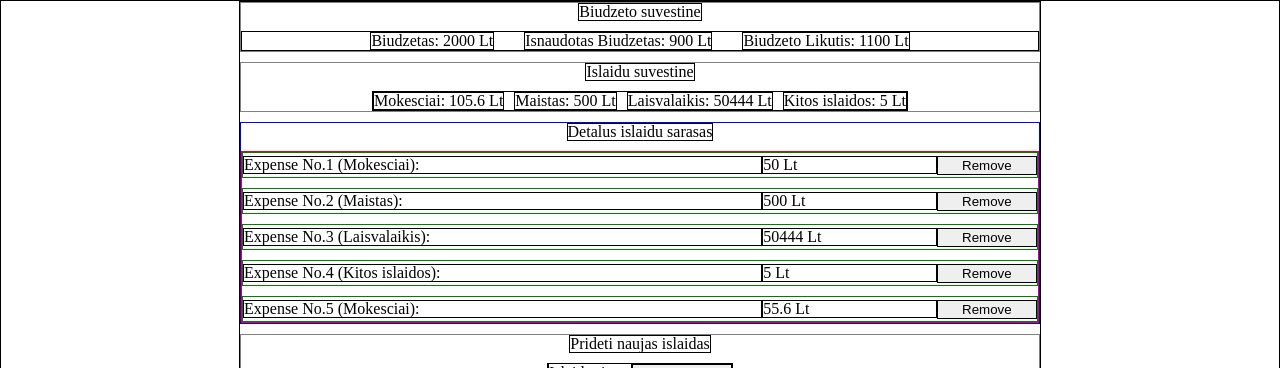
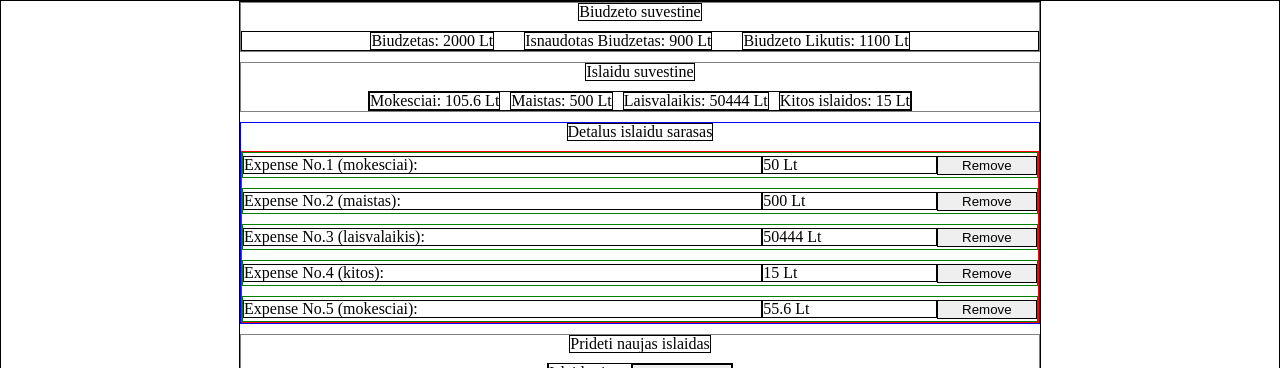
Before and after one commit to ignasc/personal-budget-app, a React (Create React App) app: page / in a window 1280 px wide. Shown: the top 368 px of the page. Built offline with nearby package versions, Linux system fonts and the light colour scheme.

Commit message:
Expense summary updates correctly when adding/removing expenses

```diff
--- a/src/App.js
+++ b/src/App.js
@@ -27,12 +27,37 @@ function App() {
     //This loop is temporary (and dirty), to sum up the current list of expenses that are used for test purposes
     for (let index = 0; index < expenses.length; index++) {
       const element = expenses[index];
-      let key = listOfCategories.find(key => budgetTypes[key].name == element.category)
-      console.log("expenseList")
+      let key = listOfCategories.find(key => key == element.category)
       expenseList[key].sum = expenseList[key].sum + element.sum
     }
     return expenseList
   })
+  //CALCULATE EXPENSE SUMMARY
+  function updateExpense(expenses){
+    //Let's create an initial expense summary list
+    let newExpenseSummary = {};
+    let listOfCategories = Object.keys(budgetTypes);
+    for (let index = 0; index < listOfCategories.length; index++) {
+      const element = listOfCategories[index];
+      newExpenseSummary[element] = {
+        sum: 0,
+        currency: "Lt",
+        name: budgetTypes[element].name
+      }
+    }
+
+    //First check if there are any expenses
+    if (expenses.length !== 0) {
+      //Loop through existing expense list and add up all expenses
+      for (let index = 0; index < expenses.length; index++) {
+        const category = expenses[index].category;
+        const sum = expenses[index].sum;
+        newExpenseSummary[category].sum = newExpenseSummary[category].sum + sum;
+      }
+    }
+
+    setExpenseSummary(newExpenseSummary)
+  };
   //REMOVE EXPENSE
   function removeExpense(keyId){
     setIslaidos(()=>{
@@ -43,6 +68,7 @@ function App() {
           updatedList.push(element);
         };
       };
+    updateExpense(updatedList)
     return updatedList;
     })
   };
@@ -53,6 +79,7 @@ function App() {
       newExpenseObject
     ]
     setIslaidos(newExpenseList)
+    updateExpense(newExpenseList)
   };
 
   return (
--- a/src/components/AddNewExpense.js
+++ b/src/components/AddNewExpense.js
@@ -23,7 +23,7 @@ function AddNewExpense(props) {
   var listOfCategories = Object.keys(budgetTypes);
   var listItems = listOfCategories.map( (item, index) =>{
       return (
-      <option key={index} value={budgetTypes[item].name}>{budgetTypes[item].name}</option>
+      <option key={index} value={item}>{budgetTypes[item].name}</option>
       )
   });
 
--- a/src/components/temp/DataForTest.js
+++ b/src/components/temp/DataForTest.js
@@ -1,9 +1,9 @@
 export const expenses = [
-    {category: "Mokesciai", name: "Expense No.1", sum: 50, currency: "Lt"},
-    {category: "Maistas", name: "Expense No.2", sum: 500, currency: "Lt"},
-    {category: "Laisvalaikis", name: "Expense No.3", sum: 50444, currency: "Lt"},
-    {category: "Kitos islaidos", name: "Expense No.4", sum: 5, currency: "Lt"},
-    {category: "Mokesciai", name: "Expense No.5", sum: 55.6, currency: "Lt"}
+    {category: "mokesciai", name: "Expense No.1", sum: 50, currency: "Lt"},
+    {category: "maistas", name: "Expense No.2", sum: 500, currency: "Lt"},
+    {category: "laisvalaikis", name: "Expense No.3", sum: 50444, currency: "Lt"},
+    {category: "kitos", name: "Expense No.4", sum: 15, currency: "Lt"},
+    {category: "mokesciai", name: "Expense No.5", sum: 55.6, currency: "Lt"}
 ];
 
 export const expenseSummary = [
@@ -21,8 +21,8 @@ const expenseSummary1 = {
 }
 
 export const budgetTypes = {
-    mokesciai: {name: "Mokesciai"},
-    maistas: {name: "Maistas"},
-    laisvalaikis: {name: "Laisvalaikis"},
-    kitos: {name: "Kitos islaidos"}
+    mokesciai: {name: "Mokesciai", categoryID: "1"},
+    maistas: {name: "Maistas", categoryID: "2"},
+    laisvalaikis: {name: "Laisvalaikis", categoryID: "3"},
+    kitos: {name: "Kitos islaidos", categoryID: "4"}
 }
```
